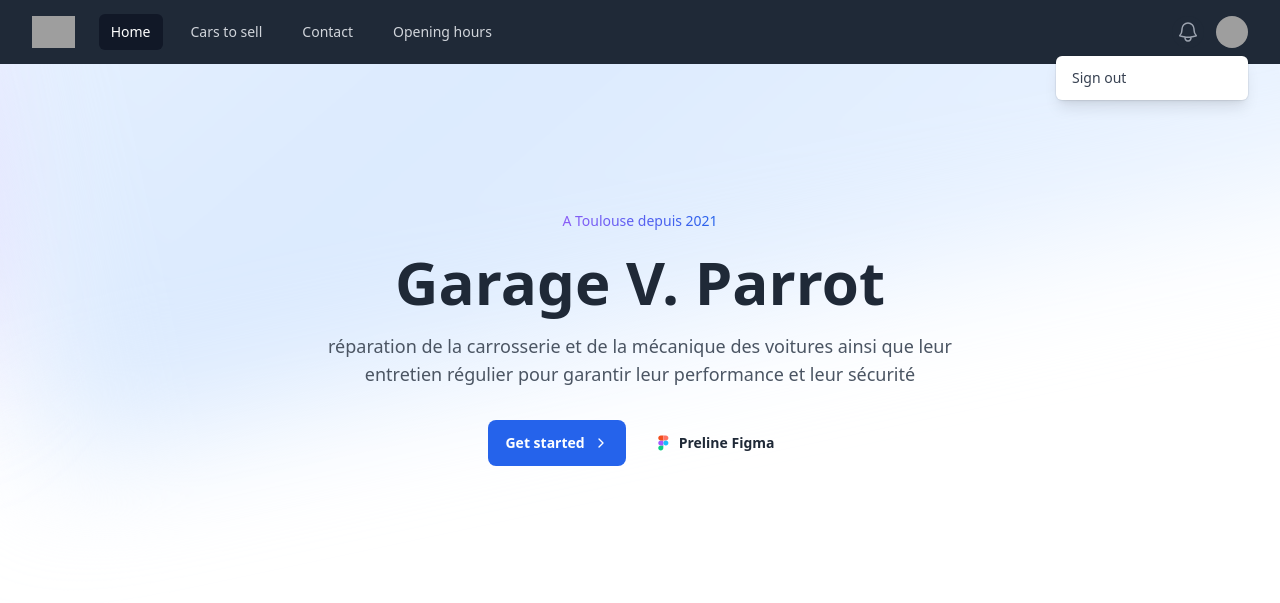
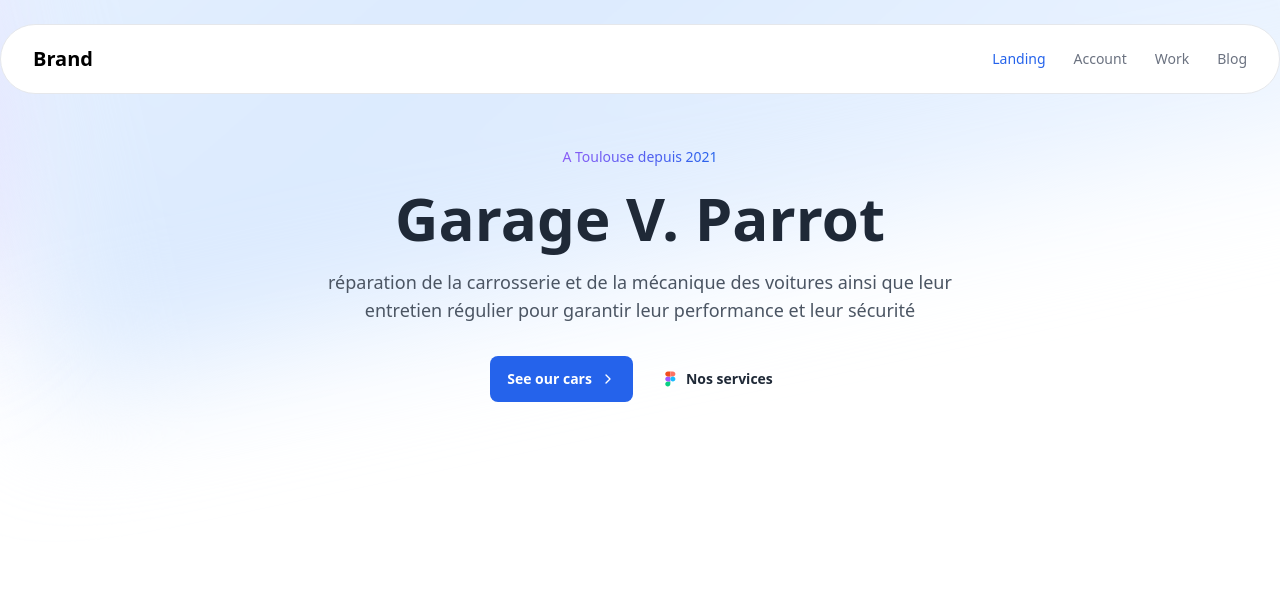
Before and after one commit to dborione/ECF-Garage-v2, a Symfony app: template templates/home/index.html.twig in a window 1280 px wide. Shown: the top 603 px of the page. Run offline with Twig, Linux system fonts and the light colour scheme; the template is opened without the code that fills it, so the values that code supplies are empty; style sheets or scripts are compiled from the project's sources; some libraries are stand-ins or nearby versions; grey boxes are pictures that could not be loaded.

Commit message:
replace navbar

```diff
--- a/templates/home/nav.html.twig
+++ b/templates/home/nav.html.twig
@@ -1,4 +1,4 @@
-<nav class="bg-gray-800">
+{# <nav class="bg-gray-800">
   <div class="mx-auto max-w-7xl px-2 sm:px-6 lg:px-8">
     <div class="relative flex h-16 items-center justify-between">
       <div class="absolute inset-y-0 left-0 flex items-center sm:hidden">
@@ -86,4 +86,28 @@
       <a href="#" class="text-gray-300 hover:bg-gray-700 hover:text-white block rounded-md px-3 py-2 text-base font-medium">Opening hours</a>
     </div>
   </div>
-</nav>
+</nav> #}
+
+<!-- ========== HEADER ========== -->
+<header class="fixed flex flex-wrap md:justify-start md:flex-nowrap z-50 w-full text-sm">
+  <nav class="mt-6 max-w-[85rem] w-full bg-white border border-gray-200 rounded-[36px] mx-2 py-3 px-4 md:flex md:items-center md:justify-between md:py-0 md:px-6 lg:px-8 xl:mx-auto dark:bg-gray-800 dark:border-gray-700" aria-label="Global">
+    <div class="flex items-center justify-between">
+      <a class="flex-none text-xl font-semibold dark:text-white" href="#" aria-label="Brand">Brand</a>
+      <div class="md:hidden">
+        <button type="button" class="hs-collapse-toggle size-8 flex justify-center items-center text-sm font-semibold rounded-full border border-gray-200 text-gray-800 hover:bg-gray-100 disabled:opacity-50 disabled:pointer-events-none dark:text-white dark:border-gray-700 dark:hover:bg-gray-700 dark:focus:outline-none dark:focus:ring-1 dark:focus:ring-gray-600" data-hs-collapse="#navbar-collapse-with-animation" aria-controls="navbar-collapse-with-animation" aria-label="Toggle navigation">
+          <svg class="hs-collapse-open:hidden flex-shrink-0 size-4" xmlns="http://www.w3.org/2000/svg" width="24" height="24" viewBox="0 0 24 24" fill="none" stroke="currentColor" stroke-width="2" stroke-linecap="round" stroke-linejoin="round"><line x1="3" x2="21" y1="6" y2="6"/><line x1="3" x2="21" y1="12" y2="12"/><line x1="3" x2="21" y1="18" y2="18"/></svg>
+          <svg class="hs-collapse-open:block hidden flex-shrink-0 size-4" xmlns="http://www.w3.org/2000/svg" width="24" height="24" viewBox="0 0 24 24" fill="none" stroke="currentColor" stroke-width="2" stroke-linecap="round" stroke-linejoin="round"><path d="M18 6 6 18"/><path d="m6 6 12 12"/></svg>
+        </button>
+      </div>
+    </div>
+    <div id="navbar-collapse-with-animation" class="hs-collapse hidden overflow-hidden transition-all duration-300 basis-full grow md:block">
+      <div class="flex flex-col gap-y-4 gap-x-0 mt-5 md:flex-row md:items-center md:justify-end md:gap-y-0 md:gap-x-7 md:mt-0 md:ps-7">
+        <a class="font-medium text-blue-600 md:py-6 dark:text-blue-500" href="#" aria-current="page">Landing</a>
+        <a class="font-medium text-gray-500 hover:text-gray-400 md:py-6 dark:text-gray-400 dark:hover:text-gray-500" href="#">Account</a>
+        <a class="font-medium text-gray-500 hover:text-gray-400 md:py-6 dark:text-gray-400 dark:hover:text-gray-500" href="#">Work</a>
+        <a class="font-medium text-gray-500 hover:text-gray-400 md:py-6 dark:text-gray-400 dark:hover:text-gray-500" href="#">Blog</a>
+      </div>
+    </div>
+  </nav>
+</header>
+<!-- ========== END HEADER ========== -->
--- a/templates/home/parts/hero.html.twig
+++ b/templates/home/parts/hero.html.twig
@@ -6,7 +6,6 @@
     <div class="bg-gradient-to-tl from-blue-50 via-blue-100 to-blue-50 blur-3xl w-[90rem] h-[50rem] rounded-fulls origin-top-left -rotate-12 -translate-x-[15rem] dark:from-indigo-900/70 dark:via-indigo-900/70 dark:to-blue-900/70"></div>
   </div>
   <!-- End Gradients -->
-
   <div class="relative z-10">
     <div class="max-w-[85rem] mx-auto px-4 sm:px-6 lg:px-8 py-10 lg:py-16">
       <div class="max-w-2xl text-center mx-auto">
@@ -31,7 +30,7 @@
         <!-- Buttons -->
         <div class="mt-8 gap-3 flex justify-center">
           <a class="py-3 px-4 inline-flex items-center gap-x-2 text-sm font-semibold rounded-lg border border-transparent bg-blue-600 text-white hover:bg-blue-700 disabled:opacity-50 disabled:pointer-events-none dark:focus:outline-none dark:focus:ring-1 dark:focus:ring-gray-600" href="#">
-            Get started
+            See our cars
             <svg class="flex-shrink-0 size-4" xmlns="http://www.w3.org/2000/svg" width="24" height="24" viewBox="0 0 24 24" fill="none" stroke="currentColor" stroke-width="2" stroke-linecap="round" stroke-linejoin="round"><path d="m9 18 6-6-6-6"/></svg>
           </a>
           <a class="py-3 px-4 inline-flex items-center gap-x-2 text-sm font-semibold rounded-full border border-transparent text-gray-800 hover:bg-gray-100 disabled:opacity-50 disabled:pointer-events-none dark:text-white dark:hover:bg-gray-700 dark:focus:outline-none dark:focus:ring-1 dark:focus:ring-gray-600" href="#">
@@ -42,7 +41,7 @@
               <path d="M9.87501 0H12.875C14.531 0 15.875 1.344 15.875 3C15.875 4.656 14.531 6 12.875 6H9.87501V0Z" fill="#FF7262"></path>
               <path d="M15.875 9C15.875 10.656 14.531 12 12.875 12C11.219 12 9.87501 10.656 9.87501 9C9.87501 7.344 11.219 6 12.875 6C14.531 6 15.875 7.344 15.875 9Z" fill="#1ABCFE"></path>
             </svg>
-            Preline Figma
+            Nos services
           </a>
         </div>
         <!-- End Buttons -->
```
